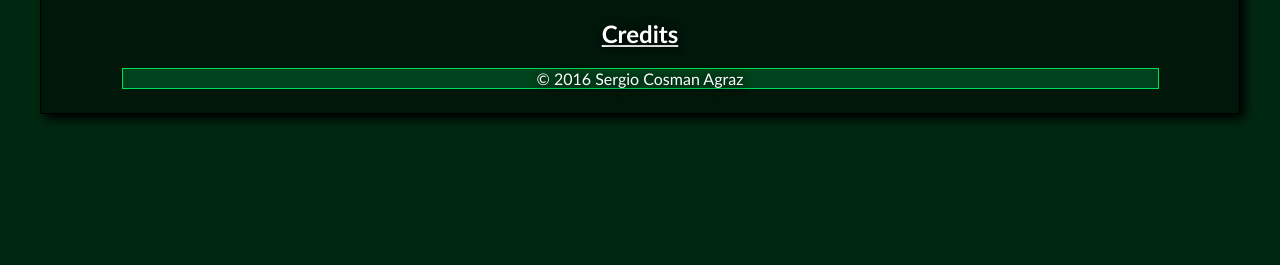
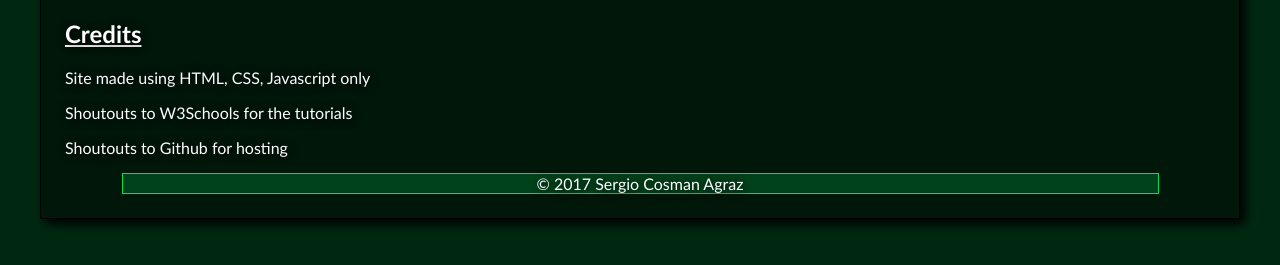
Before and after one commit to CosmanAgraz/CosmanAgraz.github.io, a plain HTML site: page credits.html in a window 1280 px wide. Shown: the part 171-436 px from the top of the page. Drawn offline with Linux system fonts and the light colour scheme.

Commit message:
updated footer and the rest of the pages

```diff
--- a/credits.html
+++ b/credits.html
@@ -43,12 +43,14 @@
 				</div>
 			</div>
 			<div id="main" align="left">
-				<h2 align="center"><u>Credits</u></h2>
+				<h2 align="left"><u>Credits</u></h2>
 	<!--				Body of the document begins here			-->
-
+				<p>Site made using HTML, CSS, Javascript only</p>
+				<p>Shoutouts to W3Schools for the tutorials</p>
+				<p>Shoutouts to Github for hosting</p>
 	<!--				Body of the document ends here				-->
 				<div id="footer" align="center">
-				&copy; 2016 Sergio Cosman Agraz
+				&copy; 2017 Sergio Cosman Agraz
 				</div>
 			</div>
 		</div>
```
Also changed, not shown: artwork.html (+2 -2 lines), blackbook.html (+2 -2 lines), contact.html (+2 -2 lines), index.html (+2 -2 lines), resume.html (+1 -1 lines).
